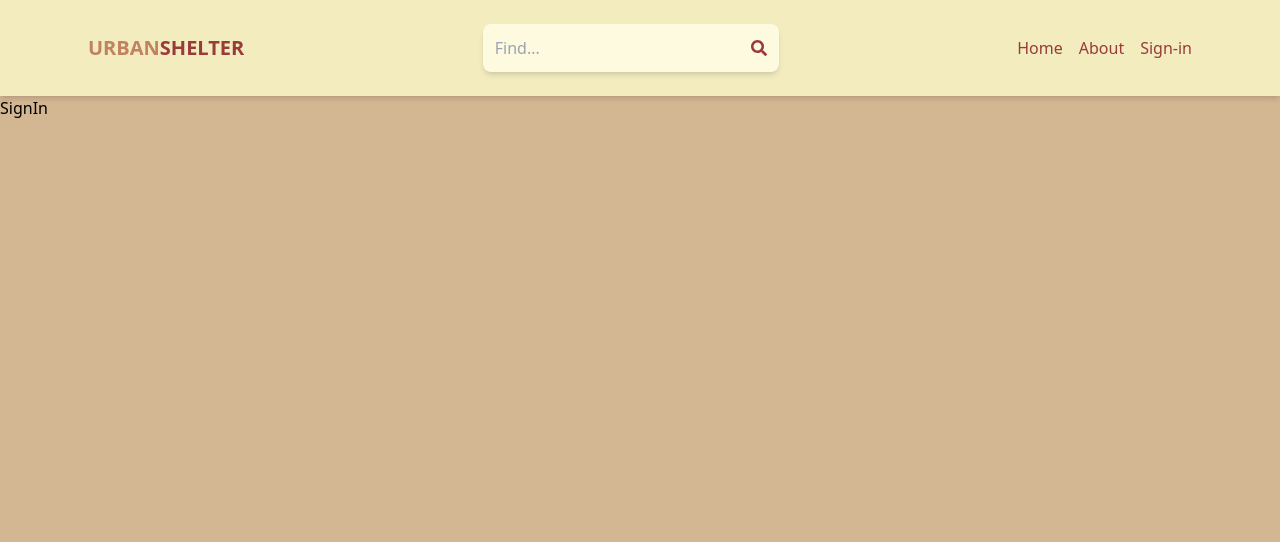
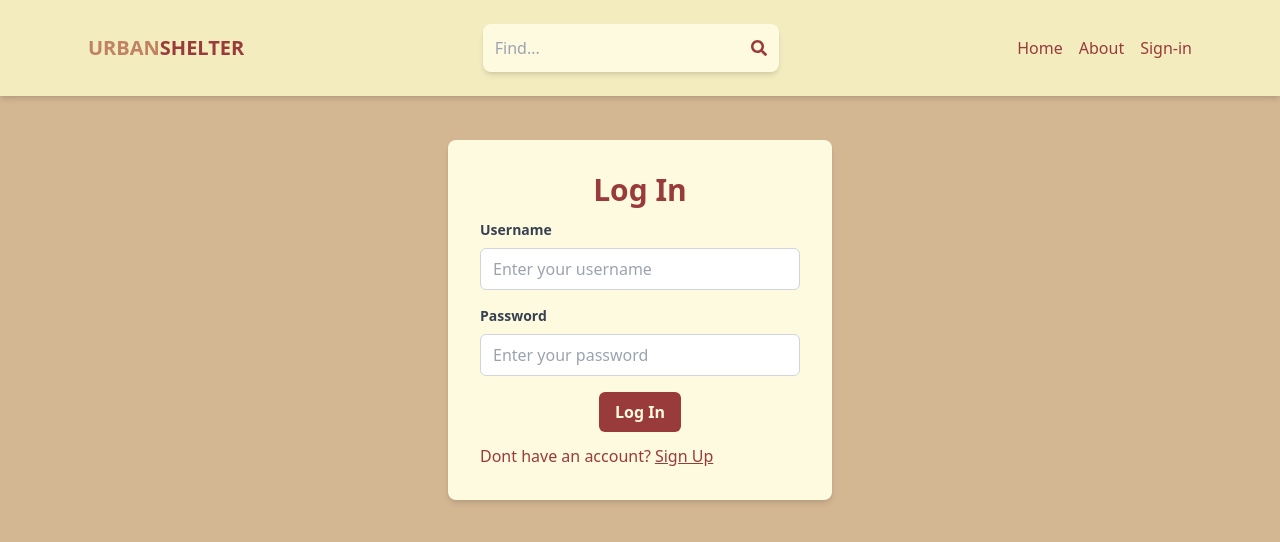
Before and after one commit to ankanganguly24/Urban-Shelter, a React (Vite) app in the folder client/: page /SignIn in a window 1280 px wide. Shown: the top 542 px of the page. Built offline with nearby package versions, Linux system fonts and the light colour scheme.

Commit message:
login page

```diff
--- a/client/src/pages/SignIn.jsx
+++ b/client/src/pages/SignIn.jsx
@@ -1,9 +1,86 @@
 import React from 'react'
+import { useState } from 'react';
+import { useNavigate } from 'react-router-dom';
+import { Link } from 'react-router-dom';
 
 const SignIn = () => {
+  const [credentials, setCredentials] = useState({ username: '', password: '' });
+  const navigate = useNavigate();
+
+  const handleChange = (e) => {
+    setCredentials({ ...credentials, [e.target.id]: e.target.value });
+  };
+
+  const handleSubmit = async (e) => {
+    e.preventDefault();
+    const res = await fetch('/api/auth/login', {
+      method: 'POST',
+      headers: {
+        'Content-Type': 'application/json',
+      },
+      body: JSON.stringify(credentials),
+    });
+
+    if (res.ok) {
+      // Handle successful login, e.g., redirect to a dashboard.
+      navigate('/dashboard');
+    } else {
+      // Handle login failure, e.g., display an error message.
+      console.error('Login error:', res.status);
+    }
+  };
+
   return (
-    <div>SignIn</div>
-  )
-}
+    <div className="mt-11 flex flex-col items-center justify-center">
+      <div className="bg-white p-6 md:p-8 w-full md:w-80 lg:w-96 max-w-md rounded-lg shadow-md text-brown">
+        <h2 className="text-2xl md:text-3xl font-bold text-brown mb-3 text-center">
+          Log In
+        </h2>
+        <form onSubmit={handleSubmit} className="w-full">
+          <div className="mb-4">
+            <label className="block text-gray-700 text-sm font-bold mb-2" htmlFor="username">
+              Username
+            </label>
+            <input
+              className="w-full px-3 py-2 border border-gray-300 rounded-md focus:outline-none focus:border-brown"
+              type="text"
+              id="username"
+              name="username"
+              placeholder="Enter your username"
+              onChange={handleChange}
+            />
+          </div>
+          <div className="mb-4">
+            <label className="block text-gray-700 text-sm font-bold mb-2" htmlFor="password">
+              Password
+            </label>
+            <input
+              className="w-full px-3 py-2 border border-gray-300 rounded-md focus:outline-none focus-border-brown"
+              type="password"
+              id="password"
+              name="password"
+              placeholder="Enter your password"
+              onChange={handleChange}
+            />
+          </div>
+          <div className="flex justify-center">
+            <button
+              className="bg-brown text-white py-2 px-4 rounded-md font-semibold hover:bg-lightbrown hover:shadow-lg transition-transform transform hover:scale-105"
+              type="submit"
+            >
+              Log In
+            </button>
+          </div>
+        </form>
+        <div className="flex gap-1 mt-3">
+          <p className=""> Dont have an account?</p>
+          <Link to="/signup">
+            <span className="underline hover:shadow">Sign Up</span>
+          </Link>
+        </div>
+      </div>
+    </div>
+  );
+};
 
 export default SignIn
--- a/client/src/pages/SignUp.jsx
+++ b/client/src/pages/SignUp.jsx
@@ -11,8 +11,8 @@ const SignUp = () => {
   })
 }
 
-const handlesubmit = async (e) => {
-  e.preventDefault();
+const handlesubmit = async () => {
+
   const res = await fetch('/api/auth/signup', {
     method: 'POST',
     headers: {
```
